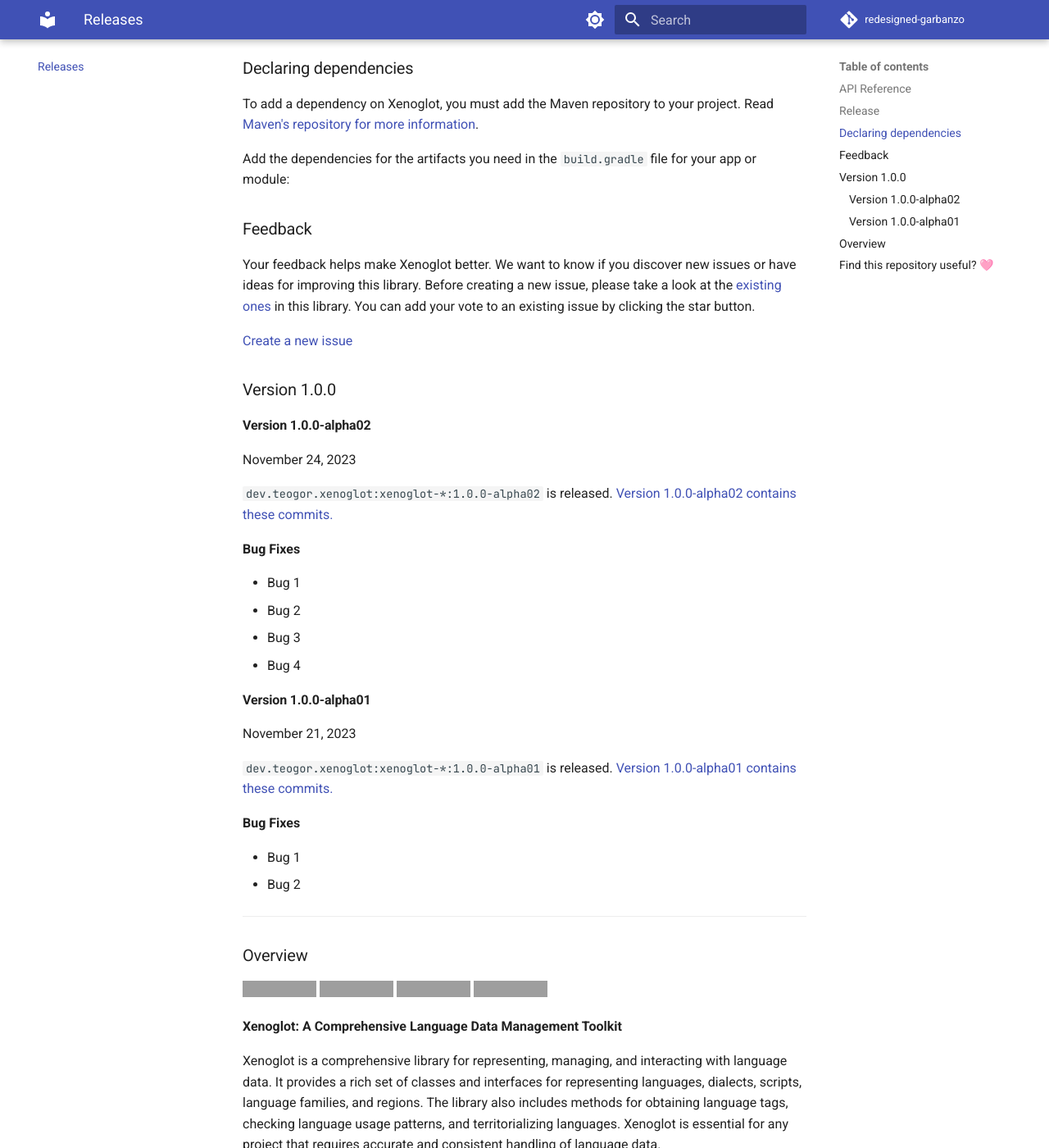
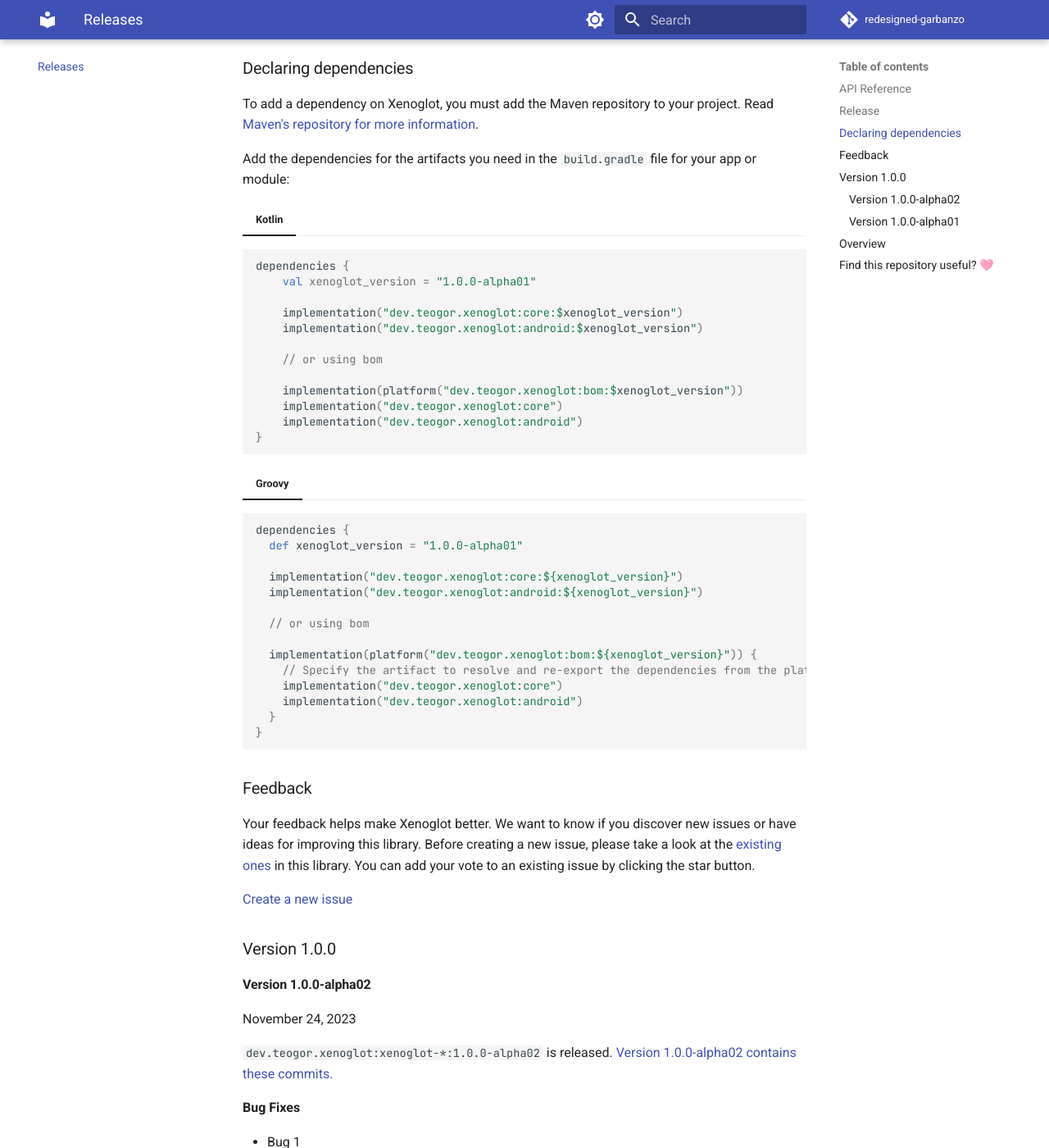
Before and after one commit to teogor/redesigned-garbanzo, an MkDocs documentation site: the page built from docs/releases.md, in a window 1280 px wide and 1400 px high, scrolled down 600 px. Shown: the whole window at 82% size. Built offline with MkDocs 1.6.1 and Material for MkDocs 9.7.7, drawn with Linux system fonts in a browser that asks for light colours; comment, search, counter and statistics services are not loaded; some of the changed lines change nothing that is shown; grey boxes are pictures that could not be loaded.

Commit message:
Update releases.md

````diff
--- a/docs/releases.md
+++ b/docs/releases.md
@@ -23,69 +23,40 @@ Read [Maven's repository for more information](https://repo.maven.apache.org/mav
 
 Add the dependencies for the artifacts you need in the `build.gradle` file for your app or module:
 
-[//]: # (===Kotlin)
+=== "Kotlin"
 
-[//]: # (```Kotlin)
+```Kotlin
+dependencies {
+    val xenoglot_version = "1.0.0-alpha01"
 
-[//]: # (dependencies {)
+    implementation("dev.teogor.xenoglot:core:$xenoglot_version")
+    implementation("dev.teogor.xenoglot:android:$xenoglot_version")
 
-[//]: # (  val xenoglot_version = "1.0.0-alpha01")
+    // or using bom
 
-[//]: # ()
+    implementation(platform("dev.teogor.xenoglot:bom:$xenoglot_version"))
+    implementation("dev.teogor.xenoglot:core")
+    implementation("dev.teogor.xenoglot:android")
+}
+```
 
-[//]: # (  implementation&#40;"dev.teogor.xenoglot:core:$xenoglot_version"&#41;)
+=== "Groovy"
+```Groovy
+dependencies {
+  def xenoglot_version = "1.0.0-alpha01"
 
-[//]: # (  implementation&#40;"dev.teogor.xenoglot:android:$xenoglot_version"&#41;)
+  implementation("dev.teogor.xenoglot:core:${xenoglot_version}")
+  implementation("dev.teogor.xenoglot:android:${xenoglot_version}")
 
-[//]: # ()
+  // or using bom
 
-[//]: # (  // or using bom)
-
-[//]: # ()
-
-[//]: # (  implementation&#40;platform&#40;"dev.teogor.xenoglot:bom:$xenoglot_version"&#41;&#41;)
-
-[//]: # (  implementation&#40;"dev.teogor.xenoglot:core"&#41;)
-
-[//]: # (  implementation&#40;"dev.teogor.xenoglot:android"&#41;)
-
-[//]: # (})
-
-[//]: # (```)
-
-[//]: # ()
-
-[//]: # (===Groovy)
-
-[//]: # (```Groovy)
-
-[//]: # (dependencies {)
-
-[//]: # (  def xenoglot_version = "1.0.0-alpha01")
-
-[//]: # ()
-
-[//]: # (  implementation&#40;"dev.teogor.xenoglot:core:${xenoglot_version}"&#41;)
-
-[//]: # (  implementation&#40;"dev.teogor.xenoglot:android:${xenoglot_version}"&#41;)
-
-[//]: # ()
-
-[//]: # (  // or using bom)
-
-[//]: # (  implementation&#40;platform&#40;"dev.teogor.xenoglot:bom:${xenoglot_version}"&#41;&#41; {)
-
-[//]: # (    // Specify the artifact to resolve and re-export the dependencies from the platform BOM)
-
-[//]: # (    implementation&#40;"dev.teogor.xenoglot:core"&#41;)
-
-[//]: # (    implementation&#40;"dev.teogor.xenoglot:android"&#41;)
-
-[//]: # (  })
-
-[//]: # (})
-
-[//]: # (```)
+  implementation(platform("dev.teogor.xenoglot:bom:${xenoglot_version}")) {
+    // Specify the artifact to resolve and re-export the dependencies from the platform BOM
+    implementation("dev.teogor.xenoglot:core")
+    implementation("dev.teogor.xenoglot:android")
+  }
+}
+```
 
 ### Feedback
 
````
